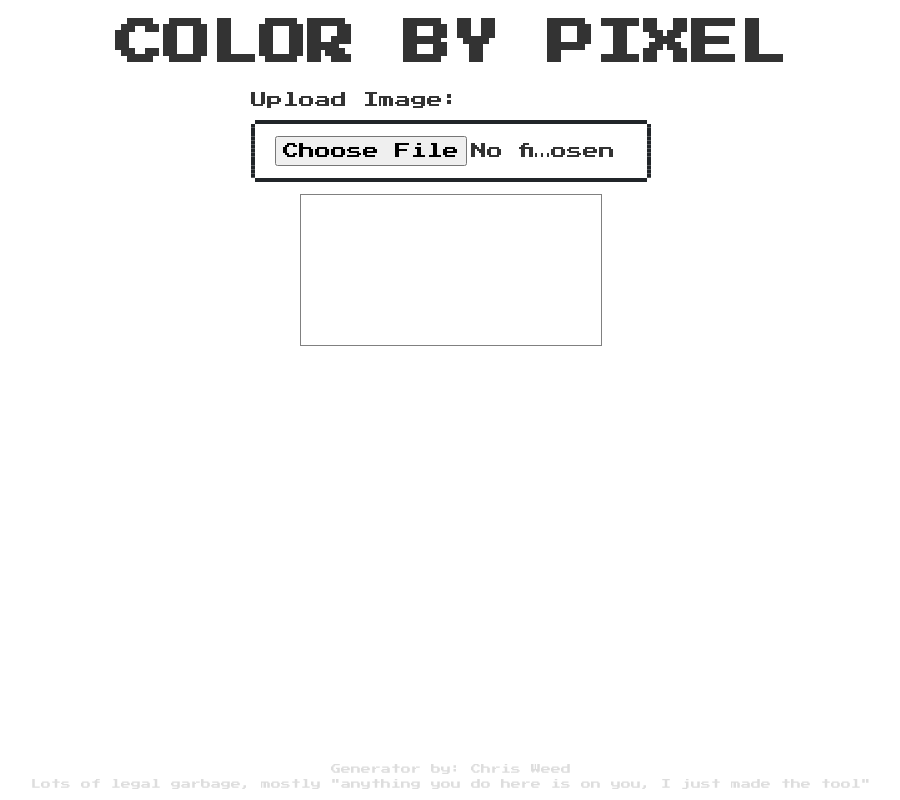
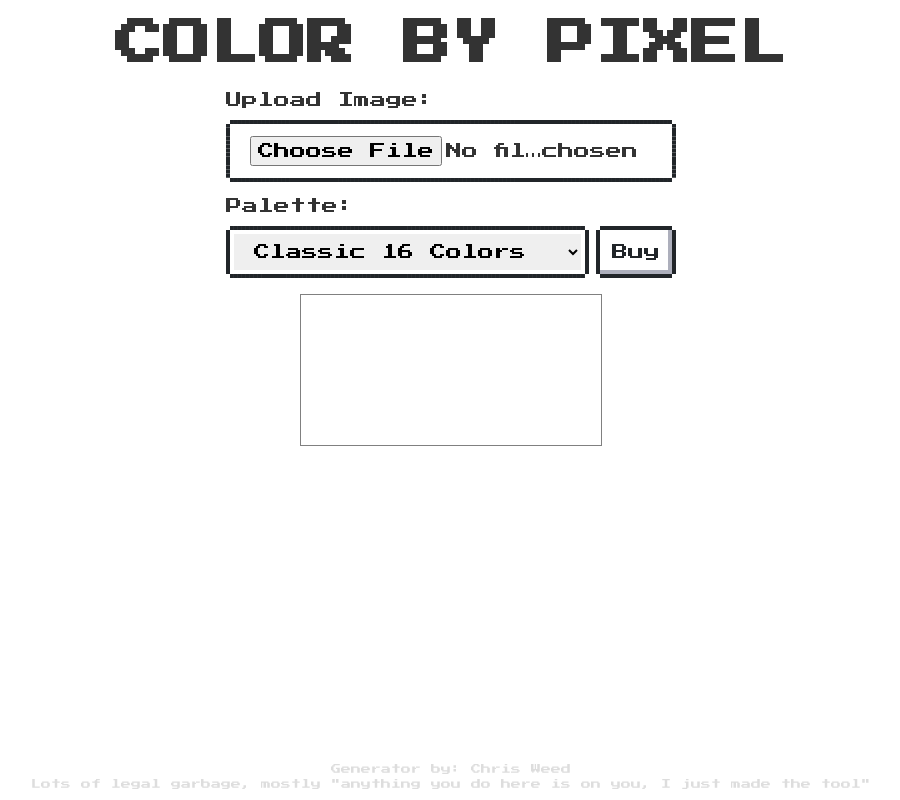
Before and after one commit to Kikketer/colorbypixel, a Svelte app: page / in a window 1280 px wide. Shown: the whole page, without its empty margins (189-1089 px from the left). Built offline with nearby package versions, Linux system fonts and the light colour scheme.

Commit message:
Palette switching

```diff
--- a/src/App.svelte
+++ b/src/App.svelte
@@ -17,7 +17,7 @@
     return '#' + componentToHex(r) + componentToHex(g) + componentToHex(b)
   }
 
-  const onImageSet = async (img, file) => {
+  const onImageSet = async (img, file, palette) => {
     const reader = new FileReader()
     // reader.onload = iImg => event => (iImg.src = event.target.result)(img)
     reader.onload = event => {
@@ -27,7 +27,7 @@
 
         const otherReader = new FileReader()
         otherReader.onload = async event => {
-          getImageAsColorNames(event.target.result, img.offsetWidth, img.offsetHeight)
+          getImageAsColorNames(event.target.result, img.offsetWidth, img.offsetHeight, palette)
         }
         otherReader.readAsArrayBuffer(file)
       } catch (err) {
@@ -45,19 +45,19 @@
     }
   }
 
-  const readAndReturnColorName = (jimpImage, x, y) => {
+  const readAndReturnColorName = (jimpImage, x, y, palette) => {
     const colorHex = jimpImage.getPixelColor(x, y)
 
     const rgba = Jimp.intToRGBA(colorHex)
     if (rgba.a < 255) {
-      return ntc.names.find(nameObj => nameObj[1] === 'White')
+      return ntc.name('#ffffff', palette)
     }
 
     const cssHex = rgbToHex(rgba.r, rgba.g, rgba.b)
-    return ntc.name(cssHex)
+    return ntc.name(cssHex, palette)
   }
 
-  const getImageAsColorNames = async (buffer, width, height) => {
+  const getImageAsColorNames = async (buffer, width, height, palette) => {
     // const preview = document.querySelector('#preview')
     const jimpImage = await Jimp.read(buffer)
 
@@ -69,7 +69,7 @@
       }
 
       for (let column = 0; column < width; column++) {
-        imageAsColorNames[row].push(readAndReturnColorName(jimpImage, column, row))
+        imageAsColorNames[row].push(readAndReturnColorName(jimpImage, column, row, palette))
       }
     }
 
--- a/src/Settings.svelte
+++ b/src/Settings.svelte
@@ -1,5 +1,9 @@
 <script>
+  import palettes, { getById } from './palletes'
+
   let className
+  let selectedPalette = 'classic'
+  let files = []
   export let uniqueColors
   export let error
   export let onImageSet
@@ -7,8 +11,9 @@
 
   const onPrint = () => window.print()
 
-  const onSetImage = event => {
-    const file = event.target.files[0]
+  const onSetImage = () => {
+    if (files.length) {
+      const file = files[0]
 
       if (!file || !file.type.startsWith('image/')) {
         error = 'Invalid File Format'
@@ -23,14 +28,15 @@
       preview.querySelectorAll('*').forEach(n => n.remove())
       preview.appendChild(img)
 
-    onImageSet(img, file)
+      onImageSet(img, file, selectedPalette)
+    }
   }
 </script>
 
 <style>
   main {
     margin: auto;
-    max-width: 400px;
+    max-width: 450px;
     text-align: left;
   }
 
@@ -39,8 +45,22 @@
     opacity: 0;
   }
 
-  input {
+  .palette-block {
+    display: flex;
+    flex-direction: row;
+  }
+
+  .buy-btn {
+    margin-left: 0.7rem;
+  }
+
+  input,
+  .palette-block {
     margin-bottom: 1rem;
+  }
+
+  select {
+    max-width: 400px;
   }
 </style>
 
@@ -52,7 +72,25 @@
       <span role="img" aria-label="print" alt="print" on:click={onPrint}>🖨</span>
     {/if}
   </div>
-  <input class="nes-input" type="file" id="image" name="image" accept="image/png, image/gif" on:change={onSetImage} />
+  <input
+    class="nes-input"
+    type="file"
+    id="image"
+    name="image"
+    accept="image/png, image/gif"
+    bind:files
+    on:change={onSetImage} />
+  <label for="palette">Palette:</label>
+  <div class="palette-block">
+    <select class="nes-input" id="palette" name="palette" bind:value={selectedPalette} on:change={onSetImage}>
+      {#each palettes as palette}
+        <option value={palette.id}>{palette.name}</option>
+      {/each}
+    </select>
+    {#if selectedPalette}
+      <a href={getById(selectedPalette).buy} target="_blank" class="nes-btn buy-btn">Buy</a>
+    {/if}
+  </div>
   {#if error}
     <p class="error">{error}</p>
   {/if}
--- a/src/ntc.js
+++ b/src/ntc.js
@@ -30,30 +30,34 @@ Sample Usage:
 
 */
 
-import classic from './palletes/classic'
+import { getById } from './palletes'
 import _ from 'lodash'
 
 var ndf1 = 0
 var ndf2 = 0
 var ndf = 0
 var lookup = {}
+
 const ntc = {
-  init: function() {
+  initializePalette: palette => {
     var color, rgb, hsl
-    for (var i = 0; i < ntc.names.length; i++) {
-      color = '#' + ntc.names[i][0]
+    const names = getById(palette)
+    for (var i = 0; i < names.colors.length; i++) {
+      color = '#' + names.colors[i][0]
       rgb = ntc.rgb(color)
       hsl = ntc.hsl(color)
-      lookup[ntc.names[i][1]] = parseInt(ntc.names[i][0], 16)
-      ntc.names[i].push(rgb[0], rgb[1], rgb[2], hsl[0], hsl[1], hsl[2])
+      lookup[names.colors[i][1]] = parseInt(names.colors[i][0], 16)
+      names.colors[i].push(rgb[0], rgb[1], rgb[2], hsl[0], hsl[1], hsl[2])
     }
+    return names
   },
 
   value: function(name) {
     return lookup[name]
   },
 
-  name: function(color) {
+  name: function(color, palette = 'classic') {
+    const names = ntc.initializePalette(palette)
     color = color.toUpperCase()
     if (color.length < 3 || color.length > 7) return ['#000000', 'Invalid Color: ' + color, false]
     if (color.length % 3 == 0) color = '#' + color
@@ -78,14 +82,18 @@ const ntc = {
     var cl = -1,
       df = -1
 
-    for (var i = 0; i < ntc.names.length; i++) {
-      if (color == '#' + ntc.names[i][0]) {
-        const resultingColor = ntc.names.find(nameObj => nameObj[1].toLowerCase() === ntc.names[i][1].toLowerCase())
+    for (var i = 0; i < names.colors.length; i++) {
+      if (color == '#' + names.colors[i][0]) {
+        const resultingColor = names.colors.find(
+          nameObj => nameObj[1].toLowerCase() === names.colors[i][1].toLowerCase()
+        )
         return { hex: '#' + resultingColor[0], name: resultingColor[1], exact: true, original: color }
       }
 
-      ndf1 = Math.pow(r - ntc.names[i][2], 2) + Math.pow(g - ntc.names[i][3], 2) + Math.pow(b - ntc.names[i][4], 2)
-      ndf2 = Math.pow(h - ntc.names[i][5], 2) + Math.pow(s - ntc.names[i][6], 2) + Math.pow(l - ntc.names[i][7], 2)
+      ndf1 =
+        Math.pow(r - names.colors[i][2], 2) + Math.pow(g - names.colors[i][3], 2) + Math.pow(b - names.colors[i][4], 2)
+      ndf2 =
+        Math.pow(h - names.colors[i][5], 2) + Math.pow(s - names.colors[i][6], 2) + Math.pow(l - names.colors[i][7], 2)
       ndf = ndf1 + ndf2 * 2
       if (df < 0 || df > ndf) {
         df = ndf
@@ -94,7 +102,7 @@ const ntc = {
     }
 
     // Pick the first hex for any matched colors (you can have multiple with the same name, like White)
-    const resultingColor = ntc.names.find(nameObj => nameObj[1].toLowerCase() === ntc.names[cl][1].toLowerCase())
+    const resultingColor = names.colors.find(nameObj => nameObj[1].toLowerCase() === names.colors[cl][1].toLowerCase())
 
     return cl < 0
       ? { hex: '#000000', name: 'Invalid Color: ' + color, exact: false, original: color }
@@ -142,7 +150,7 @@ const ntc = {
     ]
   },
 
-  names: classic,
+  // names: palettes[palette].colors,
   LightenDarkenColor: (col, amt) => {
     var usePound = false
     if (col[0] === '#') {
@@ -171,6 +179,6 @@ const ntc = {
   }
 }
 
-ntc.init()
+// ntc.init()
 
 export default ntc
--- /dev/null
+++ b/src/palletes/classic-NES.js
@@ -0,0 +1,2 @@
+import classic from './classic'
+export default [...classic, ['9c4a00', 'Brown']]
--- /dev/null
+++ b/src/palletes/index.js
@@ -0,0 +1,29 @@
+import classic from './classic'
+import classicNES from './classic-NES'
+
+const palettes = [
+  {
+    id: 'classic',
+    name: 'Classic 16 Colors',
+    description: 'Classic 16 color marker pack',
+    colors: classic,
+    buy:
+      'https://www.amazon.com/Crayola-Markers-Classroom-Educational-All-Purpose/dp/B0002T3WLS/ref=sr_1_7?keywords=crayola+classic+markers&qid=1584398315&sr=8-7&swrs=5C67007123F0D2E375C3AE19D9EB3344'
+  },
+  {
+    id: 'classic-nes',
+    name: 'Classic 16 Colors for NES Sprites',
+    description: 'Classic 16 color marker pack but slightly refined to better accommodate NES game sprites.',
+    colors: classicNES,
+    buy:
+      'https://www.amazon.com/Crayola-Markers-Classroom-Educational-All-Purpose/dp/B0002T3WLS/ref=sr_1_7?keywords=crayola+classic+markers&qid=1584398315&sr=8-7&swrs=5C67007123F0D2E375C3AE19D9EB3344'
+  }
+]
+
+const getById = id => {
+  return palettes.find(palette => palette.id === id)
+}
+
+export default palettes
+
+export { getById }
```
Lines whose indentation alone changed are shown as unchanged.
